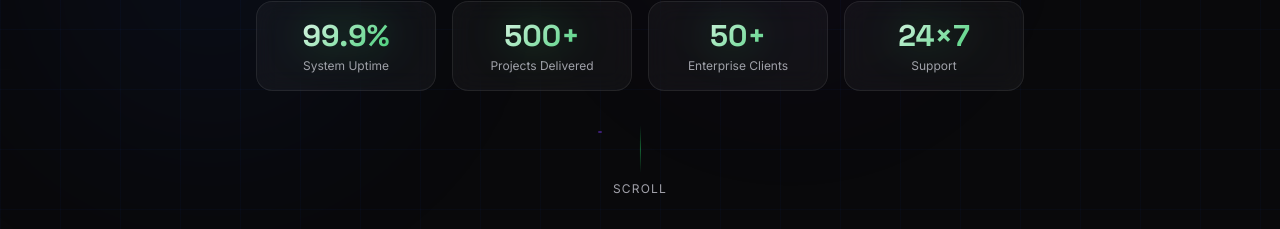
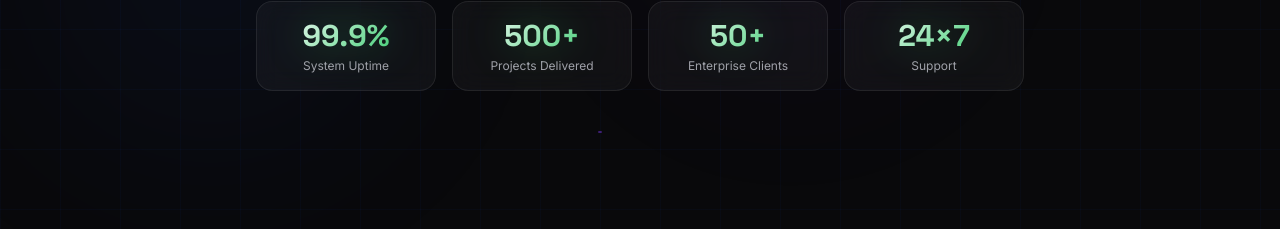
Before and after one commit to manopriyan6/Mavtop, a Next.js app: page / in a window 1280 px wide. Shown: the part 571-800 px from the top of the page. Built offline with nearby package versions, Linux system fonts and the light colour scheme.

Commit message:
Remove scroll indicator and footer hover boxes

```diff
--- a/components/hero/HeroSection.tsx
+++ b/components/hero/HeroSection.tsx
@@ -223,16 +223,7 @@
         </motion.div>
       </div>
 
-      {/* Scroll indicator */}
-      <motion.div
-        initial={{ opacity: 0 }}
-        animate={{ opacity: 1 }}
-        transition={{ delay: 2, duration: 1 }}
-        className="absolute bottom-8 left-1/2 -translate-x-1/2 flex flex-col items-center gap-2"
-      >
-        <div className="w-px h-12 bg-gradient-to-b from-transparent via-brand-green to-transparent animate-pulse" />
-        <span className="text-xs text-muted font-inter tracking-widest">SCROLL</span>
-      </motion.div>
+
     </section>
   );
 }
--- a/components/layout/Footer.tsx
+++ b/components/layout/Footer.tsx
@@ -172,7 +172,7 @@
           {/* Phone */}
           <a
             href="tel:+919385661495"
-            className="flex items-center gap-4 p-5 rounded-2xl border border-white/6 bg-white/[0.02] hover:bg-white/[0.04] hover:border-brand-green/20 transition-all duration-200 group"
+            className="flex items-center gap-4 py-2 transition-opacity duration-200 hover:opacity-80 group"
           >
             <div className="w-11 h-11 rounded-xl bg-brand-green/10 border border-brand-green/25 flex items-center justify-center flex-shrink-0">
               <Phone className="w-5 h-5 text-brand-green" />
@@ -186,7 +186,7 @@
           {/* Email */}
           <a
             href="mailto:hello@mavtop.in"
-            className="flex items-center gap-4 p-5 rounded-2xl border border-white/6 bg-white/[0.02] hover:bg-white/[0.04] hover:border-electric-blue/20 transition-all duration-200 group"
+            className="flex items-center gap-4 py-2 transition-opacity duration-200 hover:opacity-80 group"
           >
             <div className="w-11 h-11 rounded-xl bg-electric-blue/10 border border-electric-blue/25 flex items-center justify-center flex-shrink-0">
               <Mail className="w-5 h-5 text-electric-blue" />
@@ -202,7 +202,7 @@
             href="https://maps.google.com/?q=Karimangalam,Dharmapuri"
             target="_blank"
             rel="noopener noreferrer"
-            className="flex items-start gap-4 p-5 rounded-2xl border border-white/6 bg-white/[0.02] hover:bg-white/[0.04] hover:border-purple/20 transition-all duration-200 group"
+            className="flex items-start gap-4 py-2 transition-opacity duration-200 hover:opacity-80 group"
           >
             <div className="w-11 h-11 rounded-xl bg-purple/10 border border-purple/25 flex items-center justify-center flex-shrink-0 mt-0.5">
               <MapPin className="w-5 h-5 text-purple" />
```
